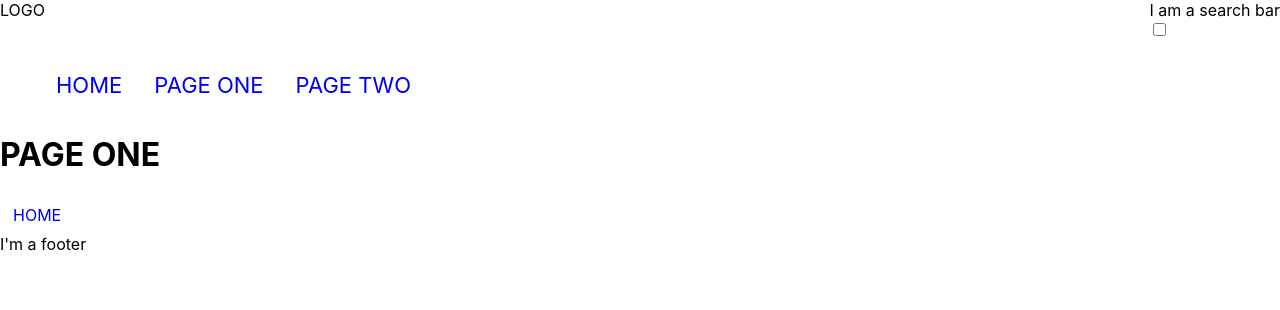
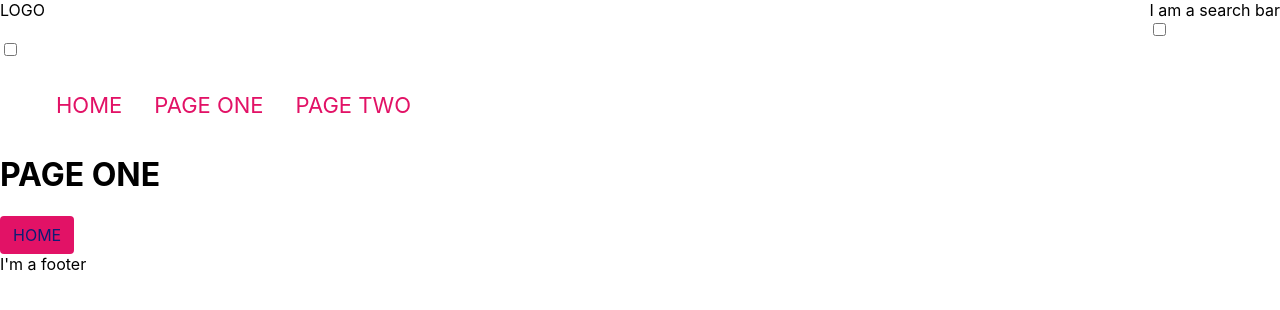
Before and after one commit to C0deJack/react-typescript-styled-eslint-prettier, a React (Create React App) app: page /one in a window 1280 px wide. Shown: the top 310 px of the page. Built offline with nearby package versions, Linux system fonts and the light colour scheme.

Commit message:
Add ability to change the global theme on click

```diff
--- a/src/App.tsx
+++ b/src/App.tsx
@@ -1,8 +1,8 @@
-import React, { Component } from 'react';
+import React, { Component, ChangeEvent } from 'react';
 import { BrowserRouter as Router, Route, Switch } from 'react-router-dom';
-// import { ThemeProvider } from 'styled-components';
+import { ThemeProvider } from 'styled-components';
 import { GlobalStyles } from './styles/global';
-// import { theme1, theme2 } from './styles/theme';
+import { theme1, theme2 } from './styles/theme';
 
 import Header from './components/container/Header';
 import NavBar from './components/styled/NavBar';
@@ -11,25 +11,36 @@ import PageOne from './components/container/PageOne';
 import PageTwo from './components/container/PageTwo';
 import Footer from './components/container/Footer';
 
+interface AppState {
+        theme: {
+            theme_background_color: string;
+            theme_color: string;
+            brand_color_blue: string;
+            brand_color_teal: string;
+            brand_color_magenta: string;
+        }
+}
+
 class App extends Component {
 
-    // state = {
-    //     theme: theme1
-    // }
+    state = {
+        theme: theme1
+    }
 
-    // handleThemeChange = (e:any) => {
-    //   let theme = e.target.value
-    //   theme === 'theme1' ? (theme = theme1) : (theme = theme2)
-    //   this.setState({ theme })
-    // }
+    handleThemeChange = (e:ChangeEvent<HTMLInputElement>):void => {
+        let theme: {};
+        e.target.checked ? (theme = theme1) : (theme = theme2)
+        this.setState({ theme })
+    }
 
     render() {
         return (
-            // <ThemeProvider theme={theme}>
+            <ThemeProvider theme={this.state.theme}>
                 <>
                     <GlobalStyles />
                     <Router>
                         <Header />
+                        <input type='checkbox' onChange={this.handleThemeChange} />
                         <NavBar />
                         <Switch>
                             <Route exact={true} path="/" component={Home} />
@@ -40,7 +51,7 @@ class App extends Component {
                         <Footer />
                     </Router>
                 </>
-            // </ThemeProvider>
+            </ThemeProvider>
         );
     }
 };
--- a/src/styles/global.js
+++ b/src/styles/global.js
@@ -23,6 +23,9 @@ export const GlobalStyles = createGlobalStyle`
 		font-family: -apple-system, BlinkMacSystemFont, "Segoe UI", Roboto, Helvetica, Arial, sans-serif, "Apple Color Emoji", "Segoe UI Emoji", "Segoe UI Symbol";
 		/* text-rendering: optimizeLegibility; */
 		-webkit-font-smoothing: antialiased;
-  		-moz-osx-font-smoothing: grayscale;
+		-moz-osx-font-smoothing: grayscale;
+
+		background-color: ${props => props.theme.theme_background_color};
+    	color: ${props => props.theme.theme_color};
 	}
 `;
--- a/src/styles/theme.js
+++ b/src/styles/theme.js
@@ -1,6 +1,16 @@
 
-export const theme = {
+export const theme1 = {
+    theme_background_color: '#fff',
+    theme_color: '#000',
     brand_color_blue: '#0e1c75',
     brand_color_teal: '#00ccc6',
     brand_color_magenta: '#e21266',
 };
+
+export const theme2 = {
+    theme_background_color: '#000',
+    theme_color: '#fff',
+    brand_color_blue: '#0e1c75',
+    brand_color_teal: '#00ccc6',
+    brand_color_magenta: '#e21266',
+};
```
